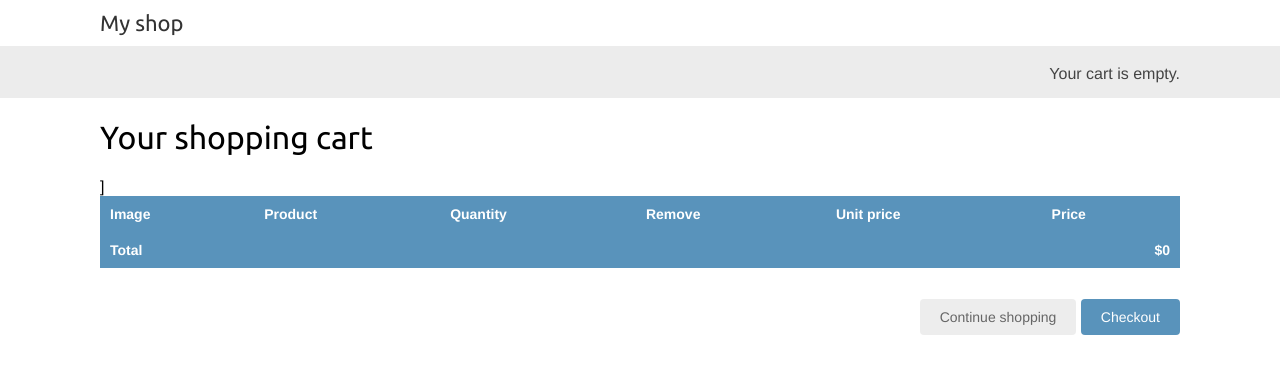
After one commit to AidysM/myshop, a Django app: page /cart/ in a window 1280 px wide. The commit adds this page. Shown: the top 374 px of the page. Run offline with Django 3.2, Linux system fonts and the light colour scheme.

Commit message:
added cart

```diff
--- /dev/null
+++ b/cart/admin.py
@@ -0,0 +1,3 @@
+from django.contrib import admin
+
+# Register your models here.
--- /dev/null
+++ b/cart/apps.py
@@ -0,0 +1,6 @@
+from django.apps import AppConfig
+
+
+class CartConfig(AppConfig):
+    default_auto_field = 'django.db.models.BigAutoField'
+    name = 'cart'
--- /dev/null
+++ b/cart/cart.py
@@ -0,0 +1,73 @@
+from decimal import Decimal
+from django.conf import settings
+from shop.models import Product
+
+
+class Cart(object):
+    def __init__(self, request):
+        """
+        Initialize the cart
+        """
+        self.session = request.session
+        cart = self.session.get(settings.CART_SESSION_ID)
+        if not cart:
+            # save an empty cart in the session
+            cart = self.session[settings.CART_SESSION_ID] = {}
+        self.cart = cart
+
+    def add(self, product, quantity=1, override_quantity=False):
+        """
+        Add a product to the cart or update its quantity
+        """
+        product_id = str(product.id)
+        if product_id not in self.cart:
+            self.cart[product_id] = {'quantity': 0, 'price': str(product.price)}
+        if override_quantity:
+            self.cart[product_id]['quantity'] = quantity
+        else:
+            self.cart[product_id]['quantity'] += quantity
+        self.save()
+
+    def save(self):
+        # mark the session as "modified" to make sure it gets saved
+        self.session.modified = True
+
+    def remove(self, product):
+        """
+        Remove a product from the cart.
+        """
+        product_id = str(product.id)
+        if product_id in self.cart:
+            del self.cart[product_id]
+            self.save()
+
+    def __iter__(self):
+        """
+        Iterate over the items in the cart and get the products from the database.
+        """
+        product_ids = self.cart.keys()
+        # get the product objects and add them to the cart
+        products = Product.objects.filter(id__in=product_ids)
+
+        cart = self.cart.copy()
+        for product in products:
+            cart[str(product.id)]['product'] = product
+
+        for item in cart.values():
+            item['price'] = Decimal(item['price'])
+            item['total_price'] = item['price'] * item['quantity']
+            yield item
+
+    def __len__(self):
+        """
+        Count all items in the cart
+        """
+        return sum(item['quantity'] for item in self.cart.values())
+
+    def get_total_price(self):
+        return sum(Decimal(item['price']) * item['quantity'] for item in self.cart.values())
+
+    def clear(self):
+        # remove cart from session
+        del self.session[settings.CART_SESSION_ID]
+        self.save()
--- /dev/null
+++ b/cart/forms.py
@@ -0,0 +1,12 @@
+from django import forms
+
+
+PRODUCT_QUANTITY_CHOICES = [(i, str(i)) for i in range(1, 21)]
+
+
+class CartAddProductForm(forms.Form):
+    quantity = forms.TypedChoiceField(choices=PRODUCT_QUANTITY_CHOICES,
+                                      coerce=int)
+    override = forms.BooleanField(required=False,
+                                  initial=False,
+                                  widget=forms.HiddenInput)
--- /dev/null
+++ b/cart/models.py
@@ -0,0 +1,3 @@
+from django.db import models
+
+# Create your models here.
--- /dev/null
+++ b/cart/templates/cart/detail.html
@@ -0,0 +1,55 @@
+{% extends "shop/base.html" %}
+{% load static %}
+
+{% block title %}
+    Your shopping cart
+{% endblock %}
+
+{% block content %}
+    <h1>Your shopping cart</h1>
+    <table class="cart">
+        <thead>
+            <tr>
+                <th>Image</th>
+                <th>Product</th>
+                <th>Quantity</th>
+                <th>Remove</th>]
+                <th>Unit price</th>
+                <th>Price</th>
+            </tr>
+        </thead>
+        <tbody>
+            {% for item in cart %}
+                {% with product=item.product %}
+                    <tr>
+                        <td>
+                            <a href="{{ product.get_absolute_url }}">
+                                <img src="{% if product.image %}{{ product.image.url }}
+                                    {% else %}{% static "img/no_image.png" %}{% endif %}" alt="Image">
+                            </a>
+                        </td>
+                        <td>{{ product.name }}</td>
+                        <td>{{ item.quantity }}</td>
+                        <td>
+                            <form action="{% url 'cart:cart_remove' product.id %}" method="post">
+                                <input type="submit" value="Remove">
+                                {% csrf_token %}
+                            </form>
+                        </td>
+                        <td class="num">${{ item.price }}</td>
+                        <td class="num">${{ item.total_price }}</td>
+                    </tr>
+                {% endwith %}
+            {% endfor %}
+            <tr class="total">
+                <td>Total</td>
+                <td colspan="4"></td>
+                <td class="num">${{ cart.get_total_price }}</td>
+            </tr>
+        </tbody>
+    </table>
+    <p class="text-right">
+        <a href="{% url 'shop:product_list' %}" class="button light">Continue shopping</a>
+        <a href="#" class="button">Checkout</a>
+    </p>
+{% endblock %}
--- /dev/null
+++ b/cart/tests.py
@@ -0,0 +1,3 @@
+from django.test import TestCase
+
+# Create your tests here.
--- /dev/null
+++ b/cart/urls.py
@@ -0,0 +1,12 @@
+from django.urls import path
+from . import views
+
+
+app_name = 'cart'
+
+
+urlpatterns = [
+    path('', views.cart_detail, name='cart_detail'),
+    path('add/<int:product_id>/', views.cart_add, name='cart_add'),
+    path('remove/<int:product_id>/', views.cart_remove, name='cart_remove'),
+]
--- /dev/null
+++ b/cart/views.py
@@ -0,0 +1,33 @@
+from django.shortcuts import render, redirect, get_object_or_404
+from django.views.decorators.http import require_POST
+from shop.models import Product
+from .cart import Cart
+from .forms import CartAddProductForm
+
+
+@require_POST
+def cart_add(request, product_id):
+    cart = Cart(request)
+    product = get_object_or_404(Product, id=product_id)
+    form = CartAddProductForm(request.POST)
+    if form.is_valid():
+        cd = form.cleaned_data
+        cart.add(product=product,
+                 quantity=cd['quantity'],
+                 override_quantity=cd['override'])
+    return redirect('cart:cart_detail')
+
+
+@require_POST
+def cart_remove(request, product_id):
+    cart = Cart(request)
+    product = get_object_or_404(Product, id=product_id)
+    cart.remove(product)
+    return redirect('cart:cart_detail')
+
+
+def cart_detail(request):
+    cart = Cart(request)
+    # for item in cart:
+
+    return render(request, 'cart/detail.html', {'cart': cart})
--- a/myshop/settings.py
+++ b/myshop/settings.py
@@ -38,7 +38,7 @@ INSTALLED_APPS = [
     'django.contrib.messages',
     'django.contrib.staticfiles',
     'shop.apps.ShopConfig',
-
+    'cart.apps.CartConfig',
 ]
 
 MIDDLEWARE = [
@@ -130,3 +130,5 @@ DEFAULT_AUTO_FIELD = 'django.db.models.BigAutoField'
 MEDIA_URL = '/media/'
 
 MEDIA_ROOT = os.path.join(BASE_DIR, 'media/')
+
+CART_SESSION_ID = 'cart'
--- a/myshop/urls.py
+++ b/myshop/urls.py
@@ -20,6 +20,7 @@ from django.conf.urls.static import static
 
 urlpatterns = [
     path('admin/', admin.site.urls),
+    path('cart/', include('cart.urls', namespace='cart')),
     path('', include('shop.urls', namespace='shop')),
 ]
 
--- a/shop/admin.py
+++ b/shop/admin.py
@@ -7,6 +7,7 @@ class CategoryAdmin(admin.ModelAdmin):
     list_display = ['name', 'slug']
     prepopulated_fields = {'slug': ('name',)}
 
+
 @admin.register(Product)
 class ProductAdmin(admin.ModelAdmin):
     list_display = ['name', 'slug', 'price', 'available', 'created', 'updated']
--- a/shop/models.py
+++ b/shop/models.py
@@ -16,6 +16,7 @@ class Category(models.Model):
 
     def get_absolute_url(self):
         return reverse('shop:product_list_by_category', args=[self.slug])
+
 
 class Product(models.Model):
     category = models.ForeignKey(Category, related_name='products', on_delete=models.CASCADE)
```
Also changed, not shown: shop/templates/shop/product/detail.html (+6 -1 lines), shop/views.py (+5 -3 lines), cart/__init__.py (added), cart/migrations/__init__.py (added), db.sqlite3.
